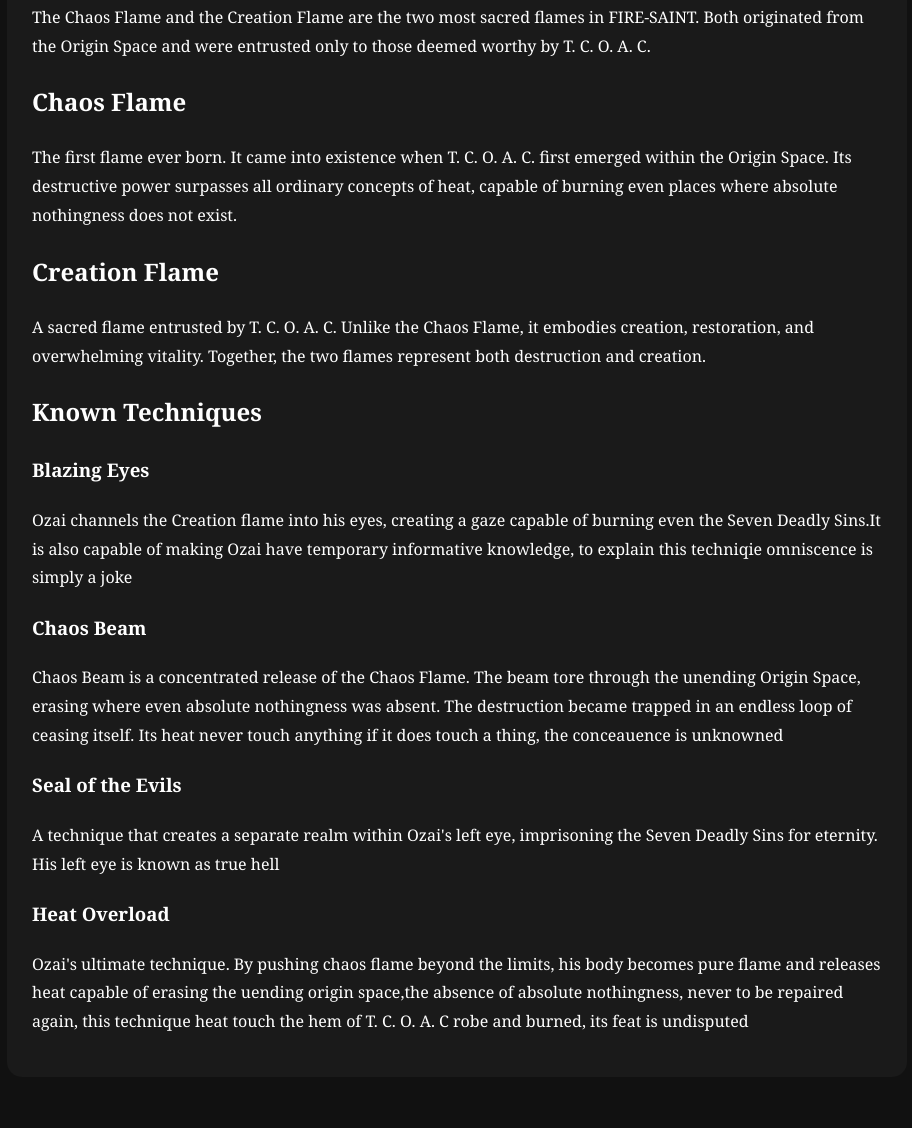
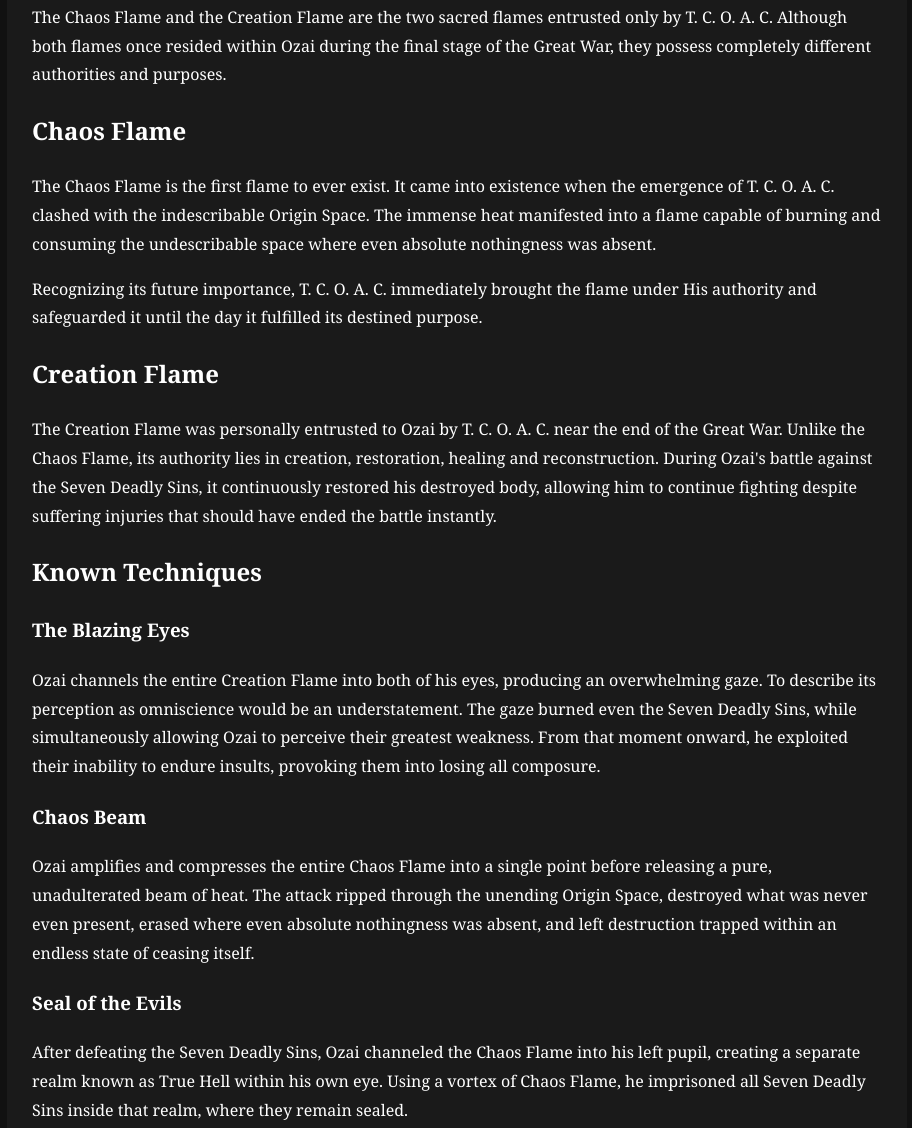
Before and after one commit to zerovmsa-lang/FIRE-SAINT-, a plain HTML site: page flames.html in a window 1280 px wide. Shown: the part 273-1401 px from the top of the page, without its empty margins (183-1095 px from the left). Before the commit the page ends 1380 px from the top, so only its background shows below. Drawn offline with Linux system fonts and the light colour scheme.

Commit message:
Revise flame descriptions and techniques for clarity
Updated descriptions of the Chaos Flame and Creation Flame, enhancing clarity and detail. Revised techniques associated with Ozai, including the Blazing Eyes, Chaos Beam, Seal of the Evils, and Heat Overload for improved narrative flow.

```diff
--- a/flames.html
+++ b/flames.html
@@ -49,41 +49,55 @@ text-decoration:none;
 <h2>The Sacred Flames</h2>
 
 <p>
-The Chaos Flame and the Creation Flame are the two most sacred flames in FIRE-SAINT. Both originated from the Origin Space and were entrusted only to those deemed worthy by T. C. O. A. C.
+The Chaos Flame and the Creation Flame are the two sacred flames entrusted only by T. C. O. A. C. Although both flames once resided within Ozai during the final stage of the Great War, they possess completely different authorities and purposes.
 </p>
 
 <h2>Chaos Flame</h2>
 
 <p>
-The first flame ever born. It came into existence when T. C. O. A. C. first emerged within the Origin Space. Its destructive power surpasses all ordinary concepts of heat, capable of burning even places where absolute nothingness does not exist.
+The Chaos Flame is the first flame to ever exist. It came into existence when the emergence of T. C. O. A. C. clashed with the indescribable Origin Space. The immense heat manifested into a flame capable of burning and consuming the undescribable space where even absolute nothingness was absent.
+</p>
+
+<p>
+Recognizing its future importance, T. C. O. A. C. immediately brought the flame under His authority and safeguarded it until the day it fulfilled its destined purpose.
 </p>
 
 <h2>Creation Flame</h2>
 
 <p>
-A sacred flame entrusted by T. C. O. A. C. Unlike the Chaos Flame, it embodies creation, restoration, and overwhelming vitality. Together, the two flames represent both destruction and creation.
+The Creation Flame was personally entrusted to Ozai by T. C. O. A. C. near the end of the Great War. Unlike the Chaos Flame, its authority lies in creation, restoration, healing and reconstruction. During Ozai's battle against the Seven Deadly Sins, it continuously restored his destroyed body, allowing him to continue fighting despite suffering injuries that should have ended the battle instantly.
 </p>
 
 <h2>Known Techniques</h2>
 
-<h3>Blazing Eyes</h3>
+<h3>The Blazing Eyes</h3>
+
 <p>
-Ozai channels the Creation flame into his eyes, creating a gaze capable of burning even the Seven Deadly Sins.It is also capable of making Ozai have temporary informative knowledge, to explain this techniqie omniscence is simply a joke
+Ozai channels the entire Creation Flame into both of his eyes, producing an overwhelming gaze. To describe its perception as omniscience would be an understatement. The gaze burned even the Seven Deadly Sins, while simultaneously allowing Ozai to perceive their greatest weakness. From that moment onward, he exploited their inability to endure insults, provoking them into losing all composure.
 </p>
 
 <h3>Chaos Beam</h3>
+
 <p>
-Chaos Beam is a concentrated release of the Chaos Flame. The beam tore through the unending Origin Space, erasing where even absolute nothingness was absent. The destruction became trapped in an endless loop of ceasing itself. Its heat never touch anything if it does touch a thing, the conceauence is unknowned
+Ozai amplifies and compresses the entire Chaos Flame into a single point before releasing a pure, unadulterated beam of heat. The attack ripped through the unending Origin Space, destroyed what was never even present, erased where even absolute nothingness was absent, and left destruction trapped within an endless state of ceasing itself.
 </p>
 
 <h3>Seal of the Evils</h3>
+
 <p>
-A technique that creates a separate realm within Ozai's left eye, imprisoning the Seven Deadly Sins for eternity. His left eye is known as true hell
+After defeating the Seven Deadly Sins, Ozai channeled the Chaos Flame into his left pupil, creating a separate realm known as True Hell within his own eye. Using a vortex of Chaos Flame, he imprisoned all Seven Deadly Sins inside that realm, where they remain sealed.
 </p>
 
 <h3>Heat Overload</h3>
+
 <p>
-Ozai's ultimate technique. By pushing chaos flame beyond the limits, his body becomes pure flame and releases heat capable of erasing the uending origin space,the absence of absolute nothingness, never to be repaired again, this technique heat touch the hem of T. C. O. A. C robe and burned, its feat is undisputed
+The ultimate technique created by Ozai during his friendly duel with T. C. O. A. C. Ozai concentrated all of his vanity and the Chaos Flame into a single point while the Creation Flame burst from within him. His physical body transformed into pure flame, becoming intangible and unharmable. The resulting heat erased the never-ending Origin Space itself, a place where even absolute nothingness was absent, and for the first time ever, the heat reached and burned the hem of T. C. O. A. C. before the Creator forcibly shut the technique down. Had its full power manifested completely, even T. C. O. A. C. estimated He might only endure it for one or two seconds before absolute erasure.
+</p>
+
+<h2>Current Status</h2>
+
+<p>
+Following the duel, Ozai voluntarily returned both the Chaos Flame and the Creation Flame to T. C. O. A. C., believing their purpose had already been fulfilled. This moment marked the end of Peak Ozai, also known as <b>Oqhoi fȳr the Great</b>. Although he no longer possesses either sacred flame, his countless eons of experience continue to make him one of the strongest Higher Beings in existence.
 </p>
 
 </div>
```
